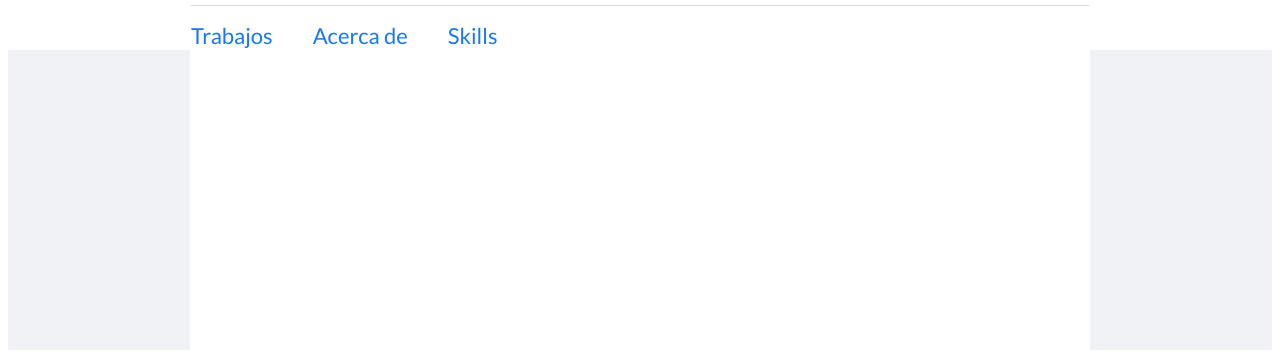
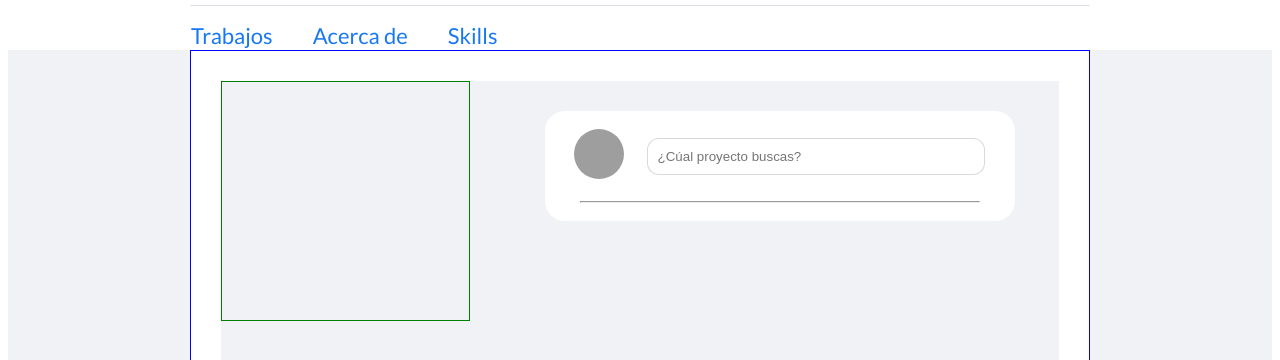
Before and after one commit to jullys091119/portfolio_julian, a plain HTML site: page index.html in a window 1280 px wide. Shown: the part 592-952 px from the top of the page. Drawn offline with Linux system fonts and the light colour scheme; grey boxes are pictures that could not be loaded.

Commit message:
update/upgrade/searchworks

```diff
--- a/index.html
+++ b/index.html
@@ -53,11 +53,22 @@
     <main class="main">
       <div class="wrapper-contain">
         <aside class="aside">
+          <div class="wrapper-container-aside">
 
+          </div>
         </aside>
 
         <div class="works">
+          <div class="search-proyects">
+             <div class="search-proyects-input">
+              <div class="search-proyects-avatar">
+                <img src="https://scontent.fmzt2-1.fna.fbcdn.net/v/t39.30808-6/312921242_414879150852375_1680450935326738874_n.jpg?_nc_cat=103&ccb=1-7&_nc_sid=efb6e6&_nc_ohc=b6AMJ8MBNPEAX8J90b6&_nc_ht=scontent.fmzt2-1.fna&oh=00_AfAQULJ0FBISTbmF9TcsgJplJh6tnUiiTO1_C1UW2zfwkA&oe=658D6272" alt="">
+              </div>
+               <input type="search" name="" id="" placeholder="  ¿Cúal proyecto buscas?">
+             </div>
+             <hr class="divider">
 
+          </div>
         </div>
       </div>
     </main>
--- a/style/style.css
+++ b/style/style.css
@@ -11,7 +11,7 @@ body,html {
 
 
 .aside {
- background-color: white;
+ background-color: #F0F2F5;
  flex: 1;
 }
 
@@ -31,6 +31,12 @@ body,html {
 
 .container-list-menu {
     height: 300px;
+}
+
+.divider {
+    max-width: 400px;
+    margin: 0 auto;
+
 }
 
 img {
@@ -54,7 +60,6 @@ img {
 }
 
  .main {
-    height: 300px;
     max-width: 100%;
     margin: auto;
     display: flex;
@@ -94,6 +99,36 @@ img {
     border-radius: 1px;
 }
 
+
+.search-proyects {
+    height: 110px;
+    max-width: 470px;
+    margin: 30px auto;
+    background-color: white;
+    border-radius: 20px;
+}
+
+.search-proyects-input {
+    display: flex;
+    justify-content: space-around;
+    align-items: center;
+    padding: 18px;
+}
+
+.search-proyects-input input {
+    width: 338px;
+    height: 37px;
+    border: 1px solid #00000026;
+    border-radius: 12px
+}
+
+.search-proyects-avatar img {
+    width: 50px;
+    height: 50px;
+    border-radius: 50%;
+
+}
+
 .wrapper {
     background: linear-gradient(to bottom, rgba(0, 0, 0, 0.5), rgba(0, 0, 0, 0));
 }
@@ -102,6 +137,7 @@ img {
     max-width: 900px;
     width: 100%;
     display: flex;
+    background-color: white;
 
 }
 .wrapper-imagen-perfil {
@@ -123,7 +159,22 @@ img {
     margin-top: 5px;
 }
 
+.wrapper-contain {
+    border: 1px solid blue;
+    padding: 30px;
+}
+
+.wrapper-container-aside {
+    border: 1px solid green;
+    height: 240px;
+    max-width: 270px;
+    margin-right: 30px;
+}
 .works {
     background-color: white;
     flex: 2;
+    height: 400px;
+    background-color: #F0F2F5;
+
+
 }
```
